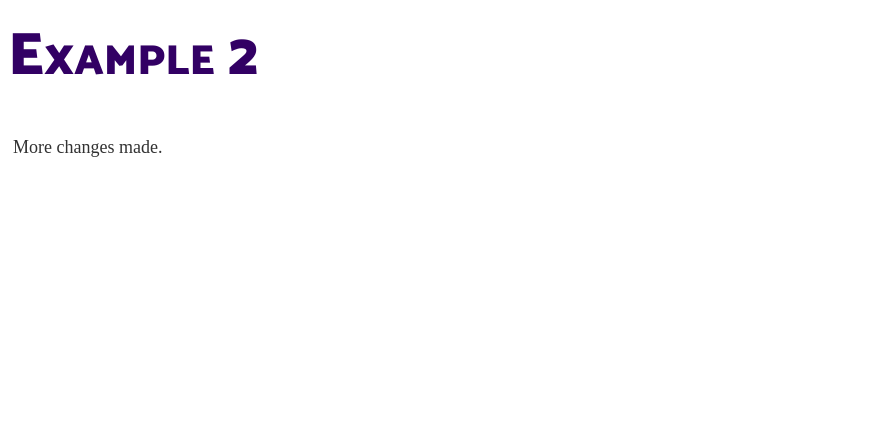
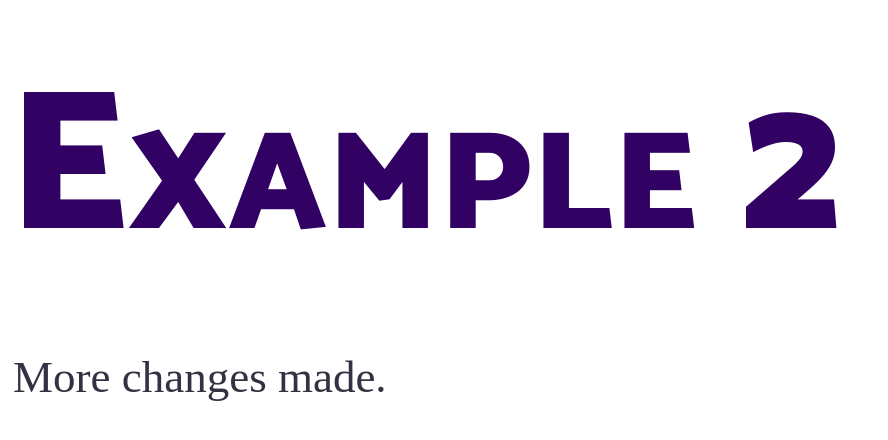
Before and after one commit to sinalgovender/sinalgovender.github.io, a plain HTML site: page Example2.html in a window 1280 px wide. Shown: the whole page, without its empty margins (0-888 px from the left). Drawn offline with Linux system fonts and the light colour scheme.

Commit message:
Modify CSS styles for paragraph and heading
Updated font size and colors for paragraph and heading.

```diff
--- a/Example2.css
+++ b/Example2.css
@@ -12,18 +12,18 @@ multi line comment */
 
 /* Format my paragraph */
 p {
-	font-size: 18px;
+	font-size: 45px;
 	margin: 5px 5px;
 	line-height: 22.4px;
-	color: #323232;
+	color: #323242;
 }
 
 /* Format my heading */
 h1 {
 	font-family: "Catamaran";
 	font-variant: small-caps;
-	font-size: 60px;
-	color: #320064;
+	font-size: 200px;
+	color: #320164;
 	font-weight: 900;
 	margin: 0px 0px 30px 0px;
 }
```
